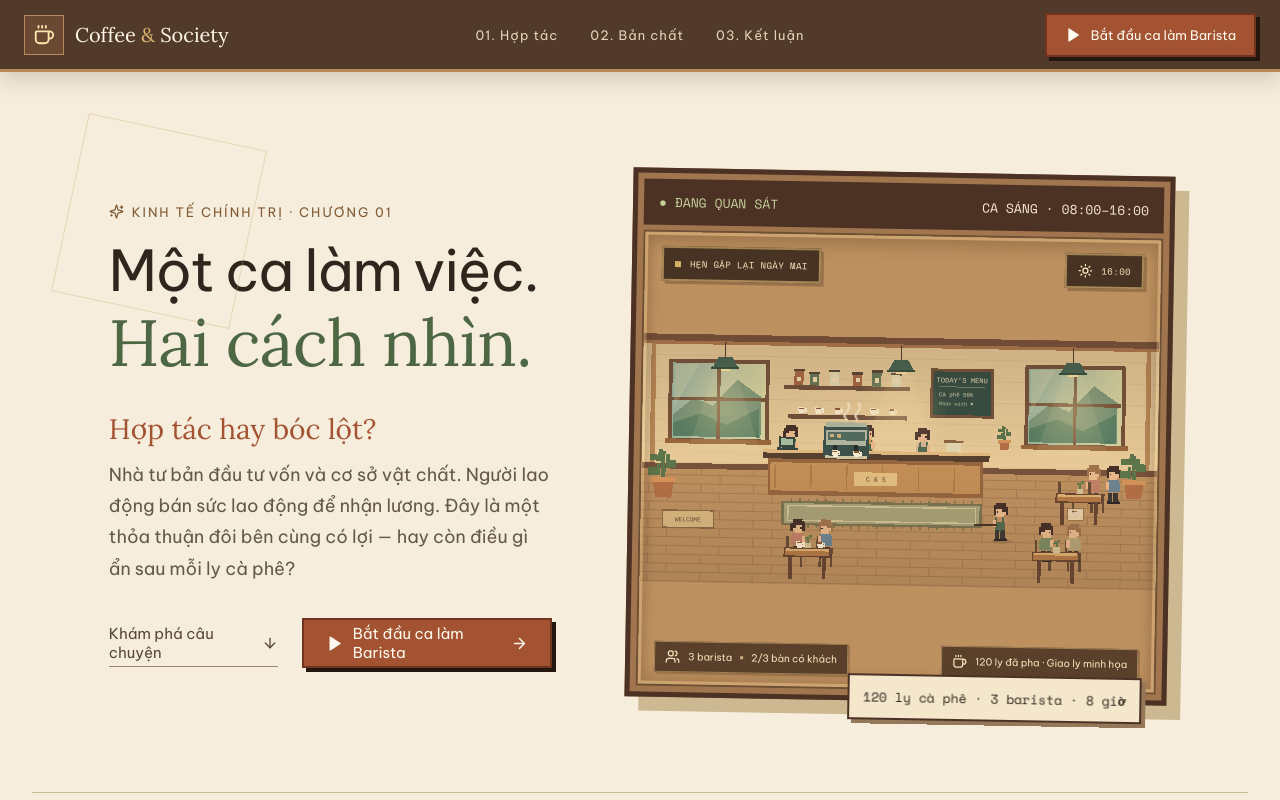
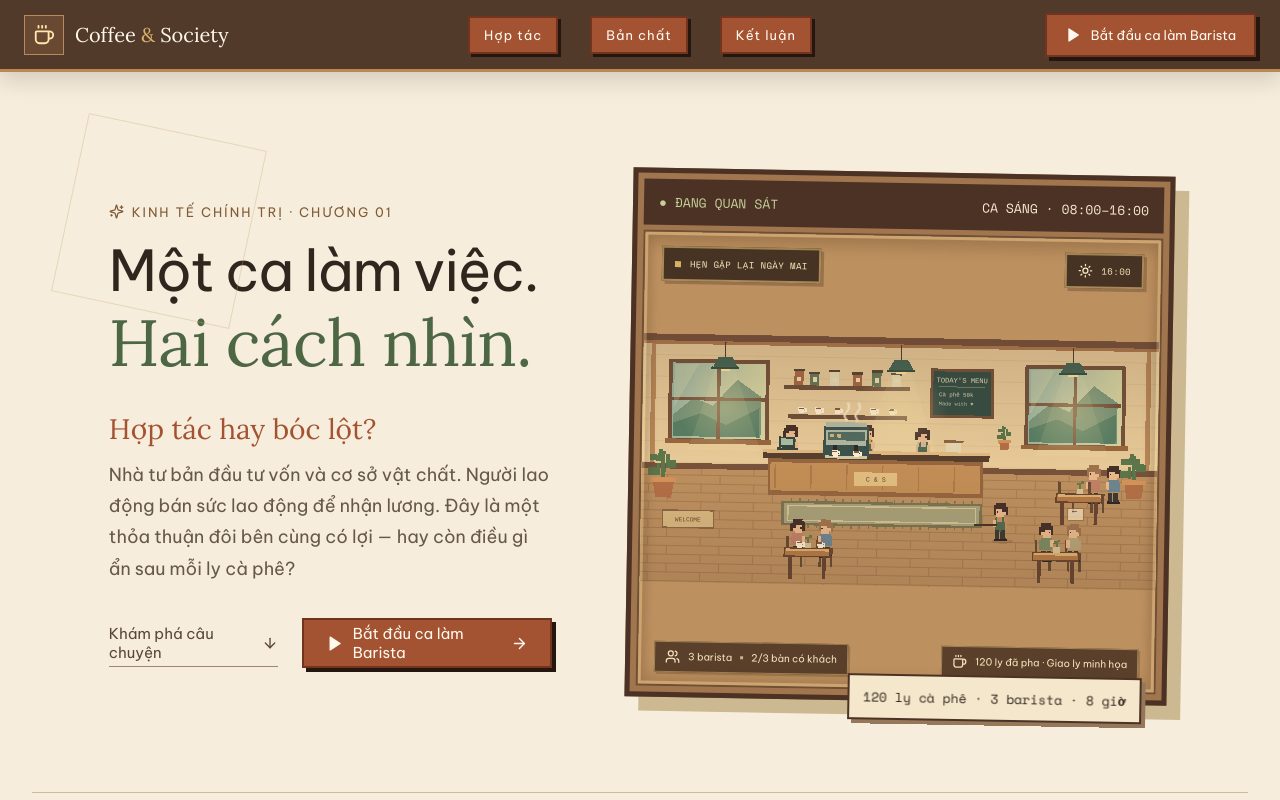
Before and after one commit to Phatdz-coding/KTCT-Creative-Product, a React (Vite) app: page / in a window 1280 px wide. Shown: the top 800 px of the page. Built offline with nearby package versions, Linux system fonts and the light colour scheme.

Commit message:
reformat buttons

```diff
--- a/src/components/LandingPage.tsx
+++ b/src/components/LandingPage.tsx
@@ -34,9 +34,9 @@ export default function LandingPage() {
           <strong>Coffee <i>&</i> Society</strong>
         </a>
         <nav aria-label="Nội dung bài thuyết trình">
-          <a href="#hop-tac">01. Hợp tác</a>
-          <a href="#ban-chat">02. Bản chất</a>
-          <a href="#ket-luan">03. Kết luận</a>
+          <a className="lp-nav-button" href="#hop-tac">Hợp tác</a>
+          <a className="lp-nav-button" href="#ban-chat">Bản chất</a>
+          <a className="lp-nav-button" href="#ket-luan">Kết luận</a>
         </nav>
         <StartGame compact />
       </header>
--- a/src/landing.css
+++ b/src/landing.css
@@ -46,8 +46,22 @@
 .lp-brand > span { justify-content: center; width: 40px; height: 40px; color: #ffe7ae; background: #6a4932; border: 1px solid #b68a5e; }
 .lp-brand i { color: #d8b16c; font-weight: 400; }
 .lp-nav nav { gap: 32px; font-size: var(--fs-label); letter-spacing: .08em; }
-.lp-nav nav a { color: #e4d2b8; transition: color .18s ease; }
-.lp-nav nav a:hover { color: #fff; }
+.lp-nav-button {
+  display: flex;
+  align-items: center;
+  justify-content: center;
+  min-height: 38px;
+  padding: 0 14px;
+  color: #fffaf0;
+  background: var(--lp-rust);
+  border: 2px solid #71341f;
+  box-shadow: 3px 3px 0 #25170f;
+  font-size: var(--fs-label);
+  font-weight: 800;
+  transition: transform .18s ease, box-shadow .18s ease, background .18s ease;
+}
+.lp-nav-button:hover { color: #fff; background: #b8613e; transform: translate(-2px, -2px); box-shadow: 5px 5px 0 #25170f; }
+.lp-nav-button:active { transform: translate(2px, 2px); box-shadow: 1px 1px 0 #25170f; }
 .lp-start {
   justify-self: end;
   justify-content: center;
```
